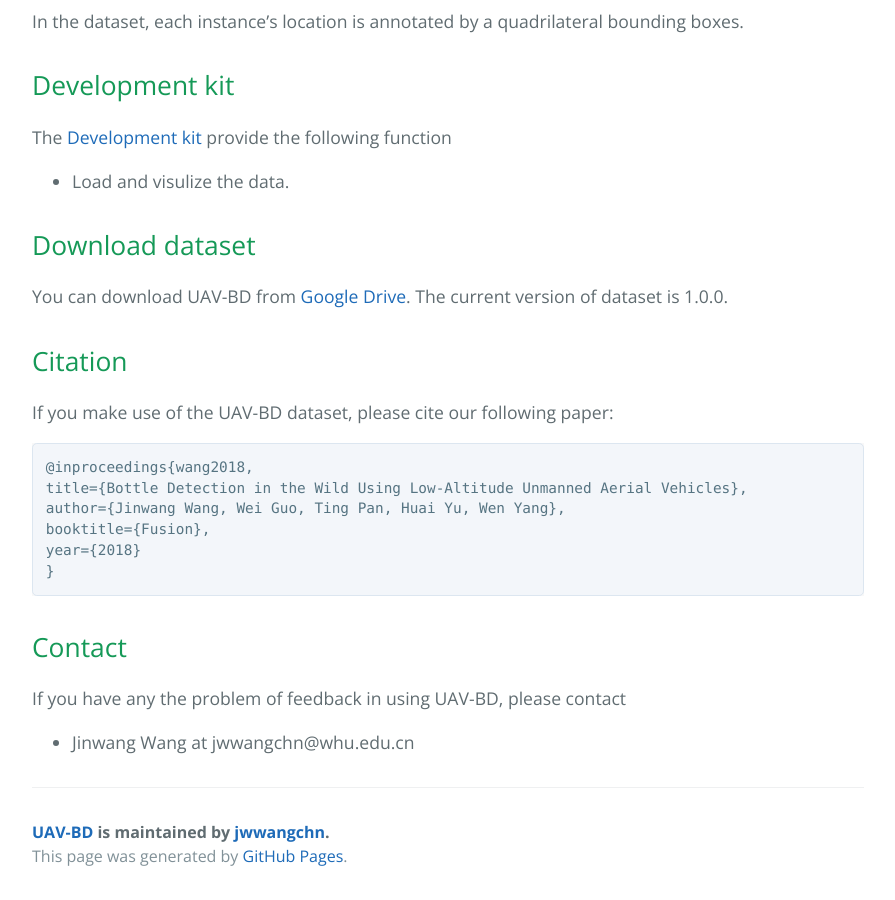
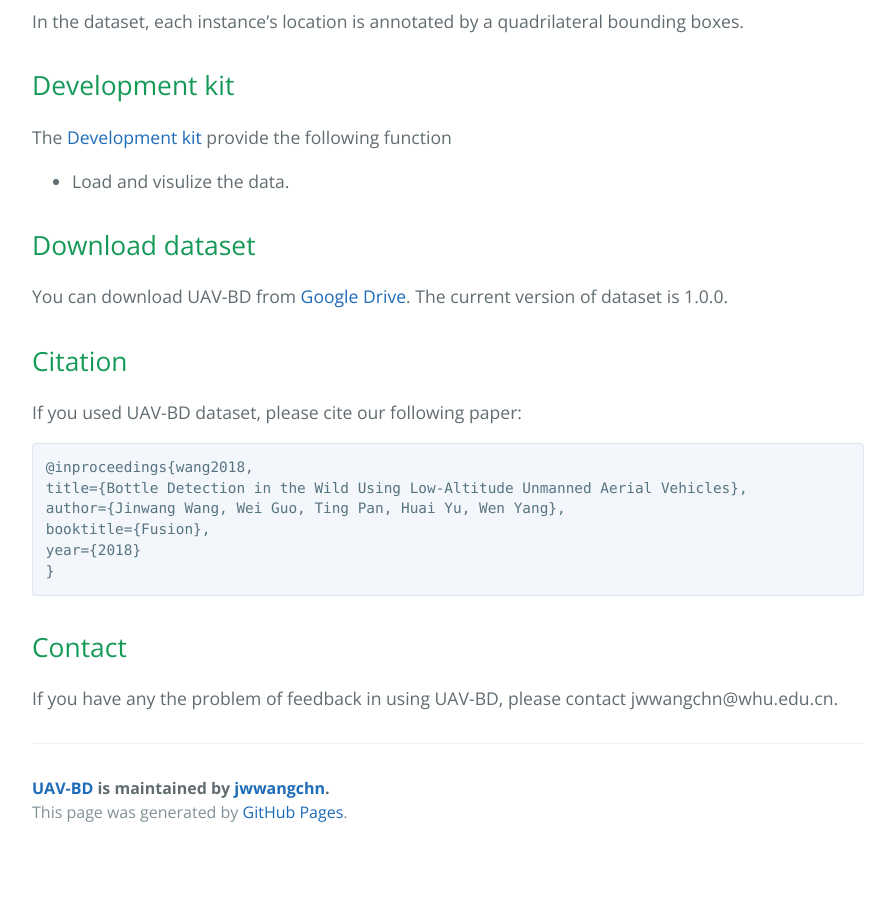
Before and after one commit to jwwangchn/UAV-BD, a Jekyll site: the page built from docs/index.md, in a window 1280 px wide and 900 px high, scrolled down 1286 px. Shown: the whole window, without its empty margins (192-1087 px from the left). Built offline with Jekyll 4.4.1, drawn with Linux system fonts in a browser that asks for light colours; our own code applies the rules of GitHub Pages for plain Markdown files; after the commit the page ends 2142 px from its top, so only the background shows below that.

````diff
--- a/docs/index.md
+++ b/docs/index.md
@@ -16,7 +16,7 @@ The [Development kit](https://github.com/jwwangchn/UAV-BD.git) provide the follo
 You can download UAV-BD from [Google Drive](https://drive.google.com/open?id=1uZNHdKUFlNXVnDSsJNldOw0R5JbXwPLS). The current version of dataset is 1.0.0.
 
 ## Citation
-If you make use of the UAV-BD dataset, please cite our following paper:
+If you used UAV-BD dataset, please cite our following paper:
 
 ```
 @inproceedings{wang2018,
@@ -28,5 +28,4 @@ year={2018}
 ```
 
 ## Contact
-If you have any the problem of feedback in using UAV-BD, please contact
-- Jinwang Wang at jwwangchn@whu.edu.cn
+If you have any the problem of feedback in using UAV-BD, please contact jwwangchn@whu.edu.cn.
````
